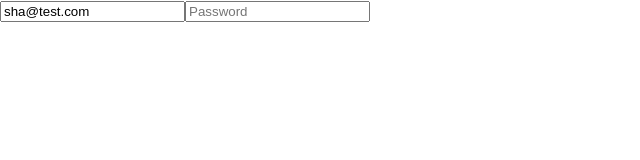
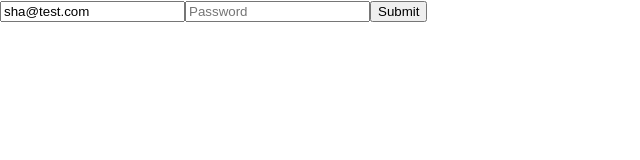
Before and after one commit to hdsenevi/react-formik-testbed, a React (Create React App) app: page / in a window 1280 px wide. Shown: the top 160 px of the page, without its empty margins (0-640 px from the left). Built offline with nearby package versions, Linux system fonts and the light colour scheme.

Commit message:
handleSubmit

```diff
--- a/src/App.js
+++ b/src/App.js
@@ -1,14 +1,14 @@
-import logo from './logo.svg';
-import './App.css';
-import { withFormik } from 'formik';
-import Yup from 'yup';
+import './App.css'
+import { withFormik } from 'formik'
+import Yup from 'yup'
 
 function App({
   values,
   handleChange,
+  handleSubmit,
 }) {
   return (
-    <div>
+    <form onSubmit={handleSubmit}>
       <input
         type="email"
         name="email"
@@ -23,8 +23,8 @@ function App({
         value={values.password}
         onChange={handleChange}
       />
-
-    </div>
+      <button>Submit</button>
+    </form>
   );
 }
 
@@ -34,6 +34,9 @@ const FormikApp = withFormik({
       email: email || 'test text',
       password: password || "",
     }
+  },
+  handleSubmit(values) {
+    console.log(values)
   }
 })(App)
 
```
